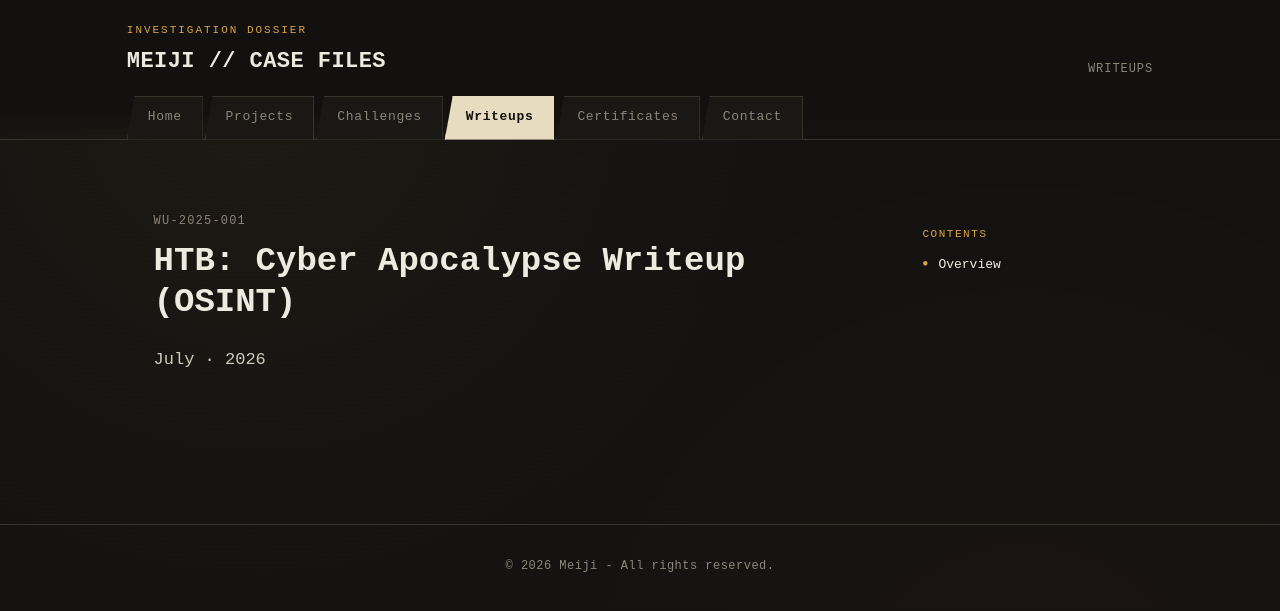
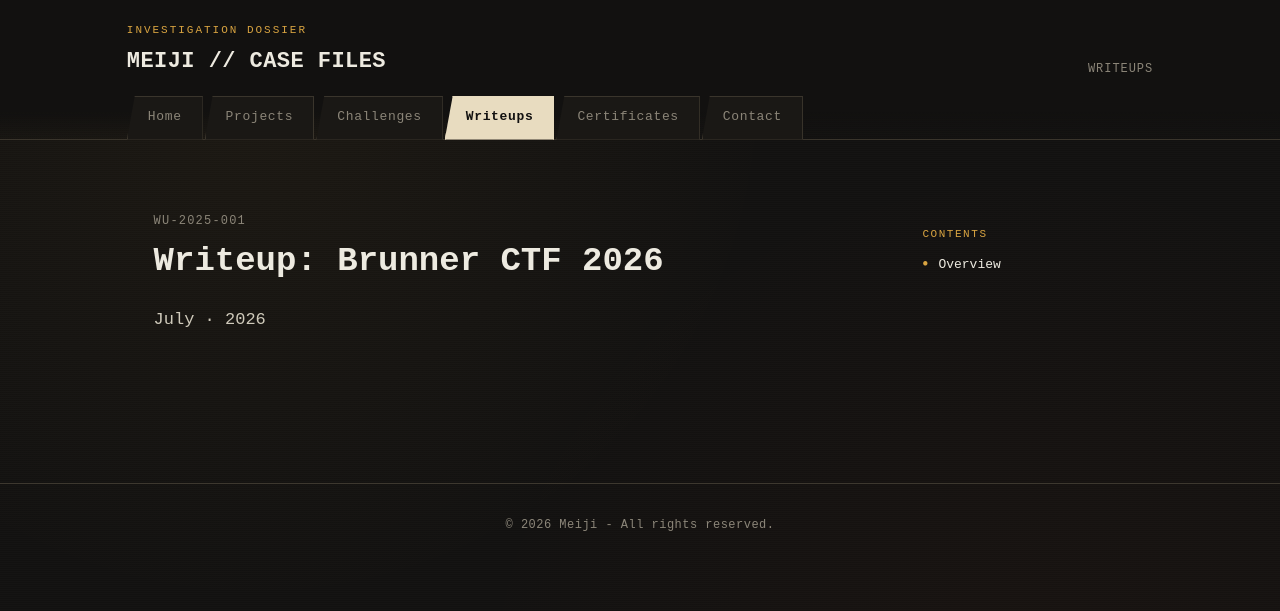
Before and after one commit to me1ji/me1ji.github.io, a Jekyll site: the page built from _writeups/2025-01-01-writeup.md, in a window 1280 px wide. Shown: the top 611 px of the page. Built offline with Jekyll 4.4.1, drawn with Linux system fonts in a browser that asks for light colours.

Commit message:
Brunner 2026 Wirteup

```diff
--- a/_writeups/2025-01-01-writeup.md
+++ b/_writeups/2025-01-01-writeup.md
@@ -2,10 +2,10 @@
 id: 2026-07-28-writeup
 date: 2026-07-28
 caseId: WU-2025-001
-title: "HTB: Cyber Apocalypse Writeup (OSINT)"
+title: "Writeup: Brunner CTF 2026"
 meta: "July · 2026"
-summary: "Writeups for the OSINT challenges in HTB Cyber Apocalypse"
-tools: ["OSINT"]
+summary: "Writeups for REV and OSINT challenges in Brunner CTF 2026"
+tools: ["OSINT", "REV"]
 type: writeup
 link: "https://medium.com/@markjamesgonzales99/time-travel-is-dangerous-the-risk-of-legacy-systems-3bfa724a578d"
 ---
```
Also changed, not shown: index.md (+1 -1 lines).
